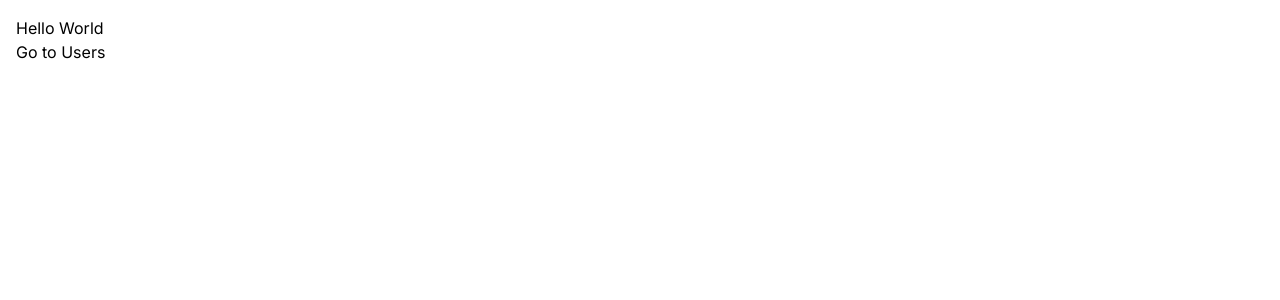
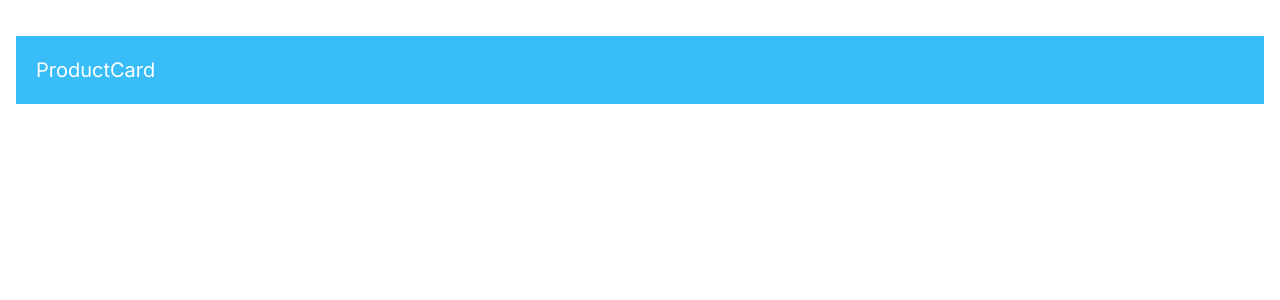
Before and after one commit to whatwashisnameagain/GroupDo, a Next.js app: page / in a window 1280 px wide. Shown: the top 300 px of the page. Built offline with nearby package versions, Linux system fonts and the light colour scheme.

Commit message:
chore: configure daisy ui

```diff
--- /dev/null
+++ b/app/components/ProductCard.tsx
@@ -0,0 +1,11 @@
+import React from 'react'
+
+function ProductCard() {
+    return (
+        <div className="p-5 my-5 bg-sky-400 text-white text-xl hover:bg-sky-500">
+            ProductCard
+        </div>
+    )
+}
+
+export default ProductCard
--- a/app/page.tsx
+++ b/app/page.tsx
@@ -1,10 +1,10 @@
 import Link from "next/link";
+import ProductCard from "./components/ProductCard";
 
 export default function Home() {
   return (
     <main>
-      <div>Hello World</div>
-      <Link href="/users">Go to Users</Link>
+      <ProductCard/>
     </main>
   );
 }
--- a/app/users/new/page.tsx
+++ /dev/null
@@ -1,9 +0,0 @@
-import React from 'react'
-
-function NewUserPage() {
-  return (
-    <div>NewUserPage</div>
-  )
-}
-
-export default NewUserPage
--- a/app/users/page.tsx
+++ /dev/null
@@ -1,9 +0,0 @@
-import React from 'react'
-
-const Users = () => {
-    return (
-        <div>Users</div>
-    )
-}
-
-export default Users
--- a/tailwind.config.ts
+++ b/tailwind.config.ts
@@ -15,6 +15,6 @@
       },
     },
   },
-  plugins: [],
+  plugins: [require("daisyui")],
 };
 export default config;
```
Also changed, not shown: package.json (+6 -5 lines), 1 other file (tests, documents, lock files or other folders).
